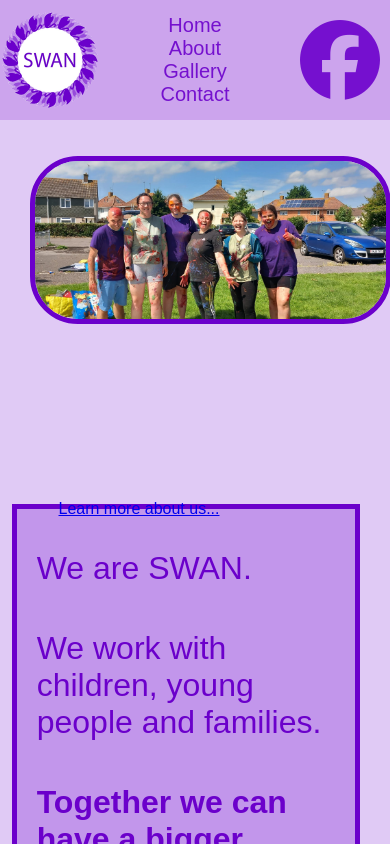
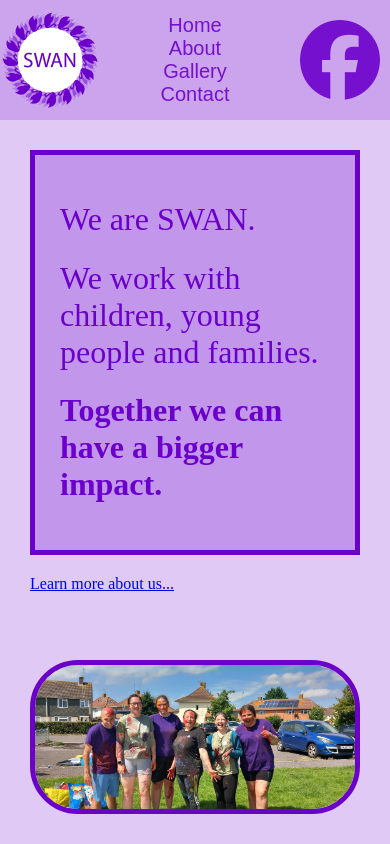
Before and after one commit to jonathan-rose/swan-website, a React (Create React App) app: page / in a window 390 px wide. Built offline with nearby package versions, Linux system fonts and the light colour scheme.

Commit message:
Improved column layout on smaller screen sizes.

```diff
--- a/src/pages/home/Home.jsx
+++ b/src/pages/home/Home.jsx
@@ -13,19 +13,19 @@ export default function Home() {
   return (
     <>
       <div className="home">
-        <div className="homeBanner">
-          <img id="banner-image" src="../../images/content/park1.jpg"/>
-          <div class="heading-container">
+        <div className="content">
+          <div className="heading-container">
             <h1 id="swan">We are SWAN.</h1>
             <h1 id="work"> We work with children, young people and families.</h1>
             <h1 id="impact"> Together we can have a bigger impact.</h1>
           </div>
-          <div class="learn-more">
-          <Link className="link" to="/about">
+          <div className="learn-more">
+            <Link className="link" to="/about">
               Learn more about us...
             </Link>
           </div>
         </div>
+        <img id="banner-image" src="../../images/content/park1.jpg" />
       </div>
     </>
   );
--- a/src/pages/home/home.css
+++ b/src/pages/home/home.css
@@ -1,47 +1,48 @@
 .home {
     display: flex;
-    justify-content: center;
+    flex-direction: row;
+    justify-content: space-between;
+    /* justify-content: center;
     align-items: center;
-    font-family: sans-serif;
+    font-family: sans-serif; */
+    background-color: rgba(var(--SWAN-vlight), 0.5);
+    width: 100%;
+    height: calc(100vh - var(--headerHeight));
+    position: relative;
+    overflow: hidden;
+}
+
+.content {
+    flex-grow: 1;
+    position: relative;
+    top: 5%;
+    left: 2%;
+    max-width: calc(30% - 10px);
+    margin: 30px;
+    margin-right: 0px;
 }
 
 .home h1 {
     font-weight: lighter;
 }
 
-.homeBanner {
-    position: relative;
-    display: flex;
-    align-items: center;
-    background-color: rgba(var(--SWAN-vlight), 0.5);
-    height: calc(100vh - var(--headerHeight));
-    width: 100vw;
-    overflow: hidden;
-}
-
 #banner-image {
-    display: block;
     position: absolute;
-    left: 30%;
-    max-width: 90%;
+    left: 20%;
     max-height: 90%;
-    height: auto;
-    margin-left: 30px;
-    margin-right: 30px;
+    margin: 30px;
     border: 5px solid rgb(var(--SWAN-dark));
     border-radius: 3em;
+    z-index: 0;
 }
 
 .home .heading-container {
     position: absolute;
-    left: 3%;
-    top: 10%;
-    display: flex;
-    flex-direction: column;
-    padding: 20px;
-    margin-right: 30px;
+    min-width: 25vw;
+    padding: 25px;
     background-color: rgba(var(--SWAN-vlight));
     border: 5px solid rgb(var(--SWAN-dark));
+    z-index: 1;
 }
 
 .home .heading-container h1 {
@@ -53,12 +54,10 @@
 }
 
 .learn-more {
-    position: absolute;
-    bottom: 45%;
-    left: 15%;
+    margin-top: 20px;
 }
 
-@media screen and (max-width: 600px) {
+/* @media screen and (max-width: 600px) {
     #banner-image {
         position: absolute;
         top: 5%;
@@ -70,4 +69,29 @@
         border-left: 5px solid rgb(var(--SWAN-dark));
         border-right: 5px solid rgb(var(--SWAN-dark));
     }
-}
+} */
+
+
+@media (max-width: 768px) {
+    .home {
+        flex-direction: column;
+        overflow: auto;
+    }
+
+    .content {
+        position: static;
+        max-width: 100%;
+        margin-right: 30px;
+        margin-bottom: 0px;
+    }
+
+    .home .heading-container {
+        position: static;
+    }
+
+    #banner-image {
+        position: static;
+        max-width: 100%;
+        margin-bottom: 30px;
+    }
+  }
```
